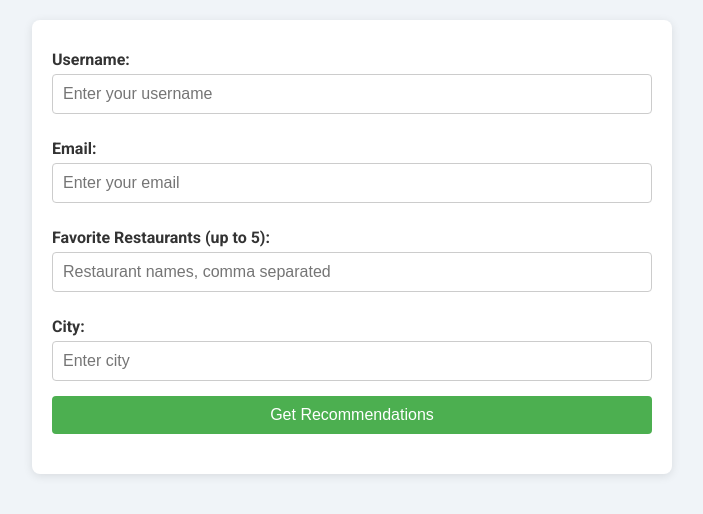
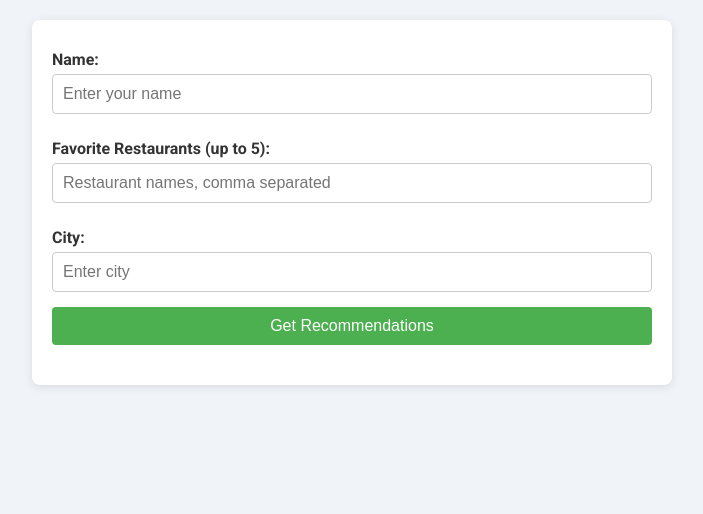
Before and after one commit to rsriram717/campfire, a Flask app: page / in a window 1280 px wide. Shown: the part 87-601 px from the top of the page, without its empty margins (288-991 px from the left). Run offline with Flask 3, Linux system fonts and the light colour scheme.

Commit message:
more commit

```diff
--- a/app.py
+++ b/app.py
@@ -28,8 +28,8 @@ def get_recommendations():
     try:
         # Get data from POST request
         data = request.json
-        username = data['username']
-        email = data['email']
+        user_name = data['user']  # Change to "user"
+        email = "test@test.com"  # Always record this email
         favorite_restaurants = data['favorite_restaurants']
         city = data['city']
 
@@ -37,7 +37,7 @@ def get_recommendations():
         user = User.query.filter_by(email=email).first()
         if not user:
             # Create a new user if they don't exist
-            user = User(username=username, email=email)
+            user = User(username=user_name, email=email)  # Change to "user_name"
             db.session.add(user)
             db.session.commit()
 
--- a/templates/index.html
+++ b/templates/index.html
@@ -91,11 +91,8 @@
 
 <div class="container">
     <form id="restaurant-form">
-        <label for="username">Username:</label>
-        <input type="text" id="username" placeholder="Enter your username" required>
-
-        <label for="email">Email:</label>
-        <input type="email" id="email" placeholder="Enter your email" required>
+        <label for="name">Name:</label>
+        <input type="text" id="name" placeholder="Enter your name" required>
 
         <label for="restaurants">Favorite Restaurants (up to 5):</label>
         <input type="text" id="restaurants" placeholder="Restaurant names, comma separated" required>
@@ -113,8 +110,7 @@
     document.getElementById('restaurant-form').addEventListener('submit', function(e) {
         e.preventDefault();
 
-        const username = document.getElementById('username').value.trim();
-        const email = document.getElementById('email').value.trim();
+        const name = document.getElementById('name').value.trim();
         const restaurants = document.getElementById('restaurants').value.split(',').map(restaurant => restaurant.trim());
         const city = document.getElementById('city').value.trim();
 
@@ -125,8 +121,8 @@
                 'Content-Type': 'application/json',
             },
             body: JSON.stringify({
-                username: username,
-                email: email,
+                user: name,  // Change to "user"
+                email: "test@test.com",  // Always record this email
                 favorite_restaurants: restaurants,
                 city: city
             }),
```
